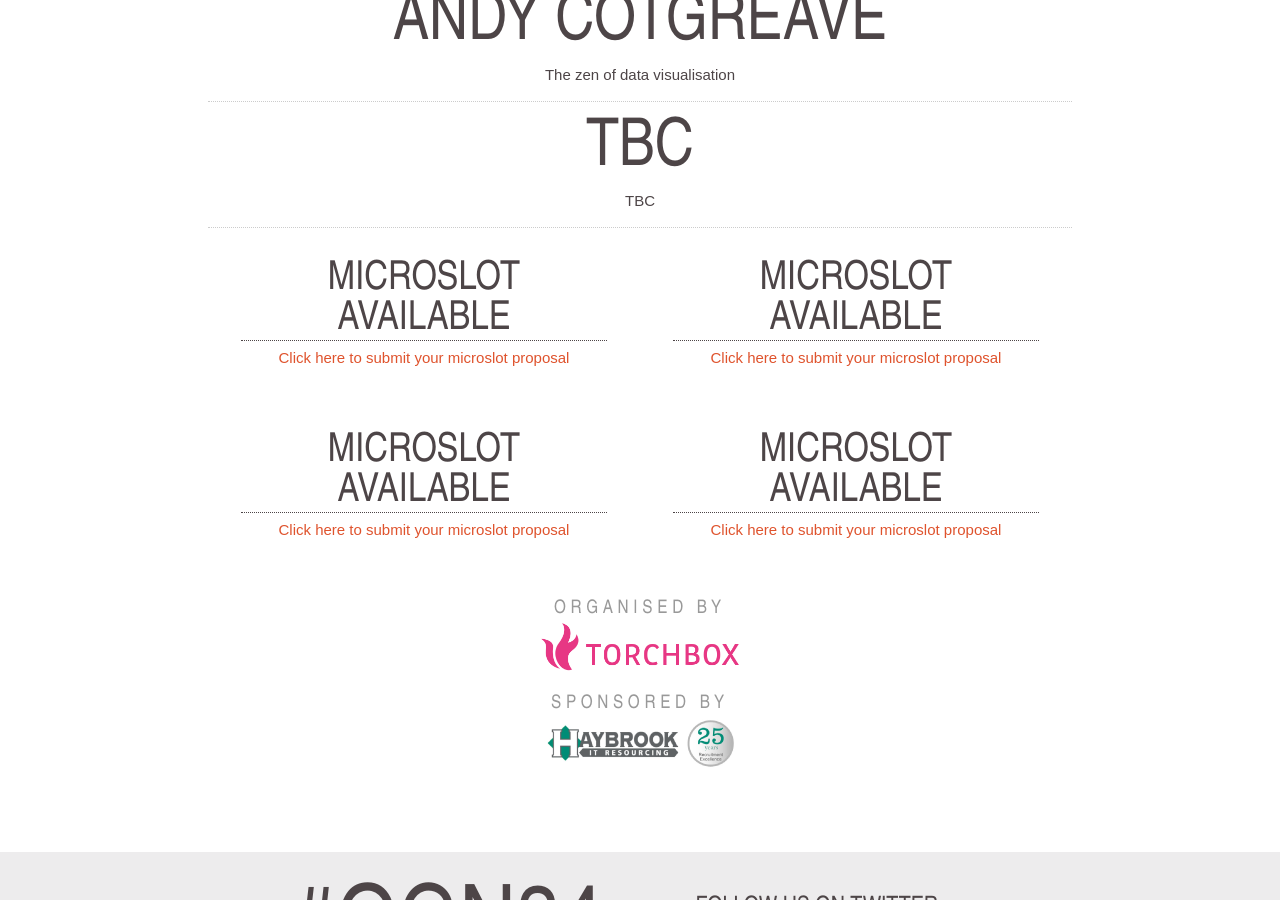
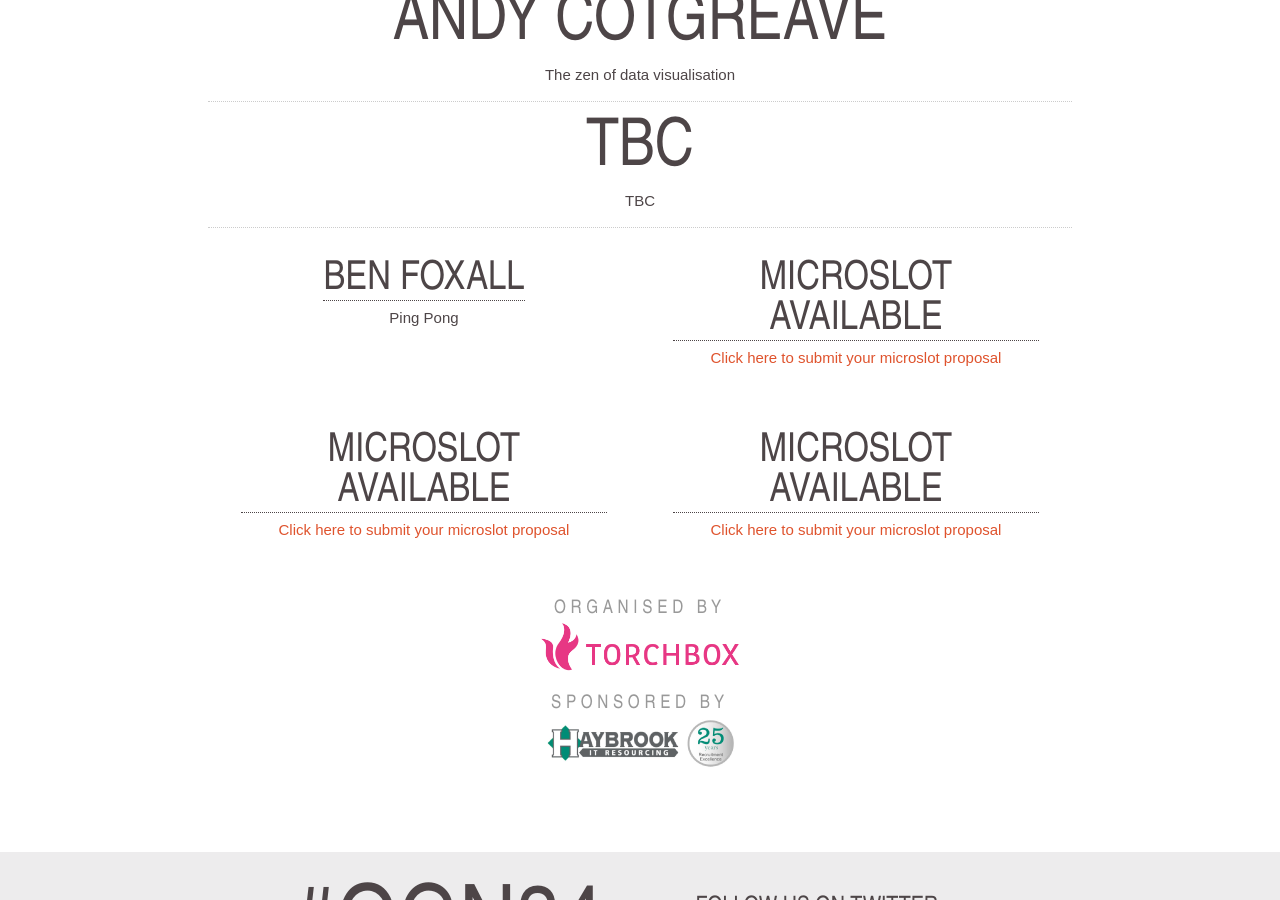
Before and after one commit to torchbox/ogn, a Jekyll site: the page built from _posts/2014-01-22-ogn34.markdown, in a window 1280 px wide and 900 px high, scrolled down 505 px. Built offline with Jekyll 4.4.1, drawn with Linux system fonts in a browser that asks for light colours; nearby versions of some CDN libraries; Markdown is read by kramdown in place of the engine named in the settings.

Commit message:
Editing microslot

```diff
--- a/_posts/2014-01-22-ogn34.markdown
+++ b/_posts/2014-01-22-ogn34.markdown
@@ -45,8 +45,8 @@ keynoters: [TBC]
 
 <ul class="microslots">
     <li itemprop="performer" itemscope="itemscope" itemtype="http://schema.org/Person">
-        <a href="http://bit.ly/ogn-microslot" itemprop="url"><h2 itemprop="name">Microslot available</h2></a>
-        <p><a href="http://bit.ly/ogn-microslot">Click here to submit your microslot proposal</a></p>
+        <a href="http://benjaminbenben.com/" itemprop="url"><h2 itemprop="name">Ben Foxall</h2></a>
+        <p>Ping Pong</p>
          <!-- <div class="downloads">
             <a href="http://media.ogn.s3.amazonaws.com/">Slides</a>
         </div> -->
```
